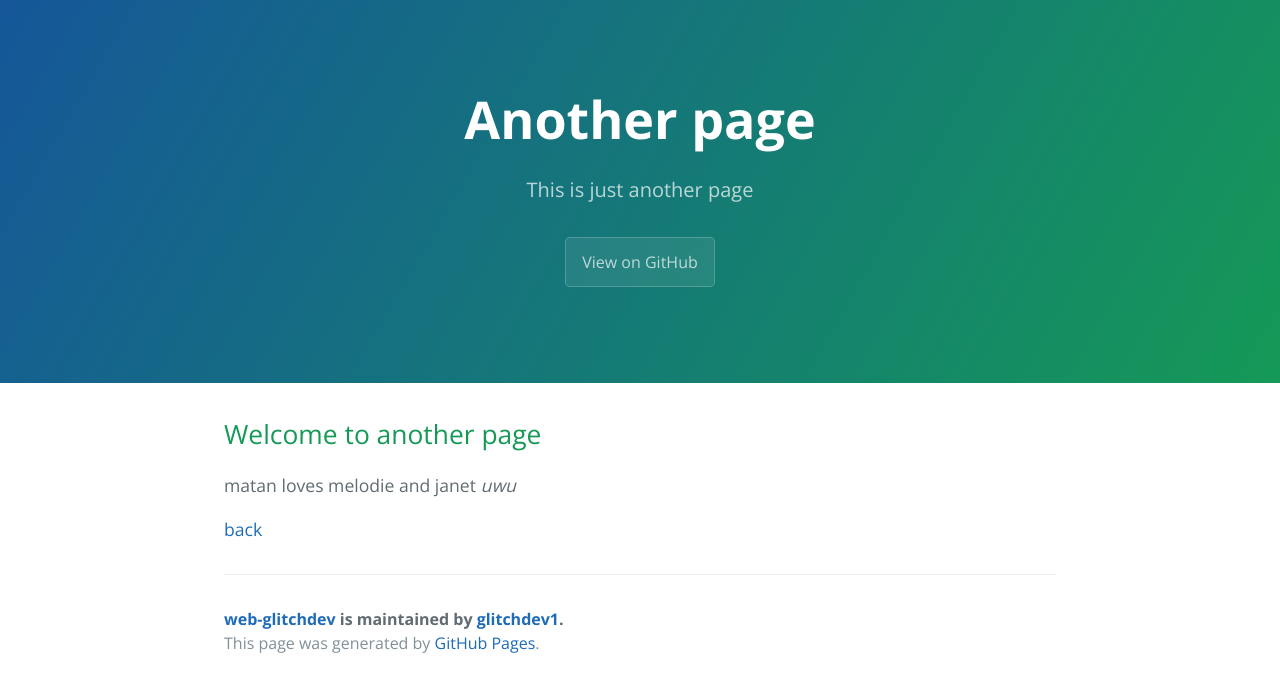
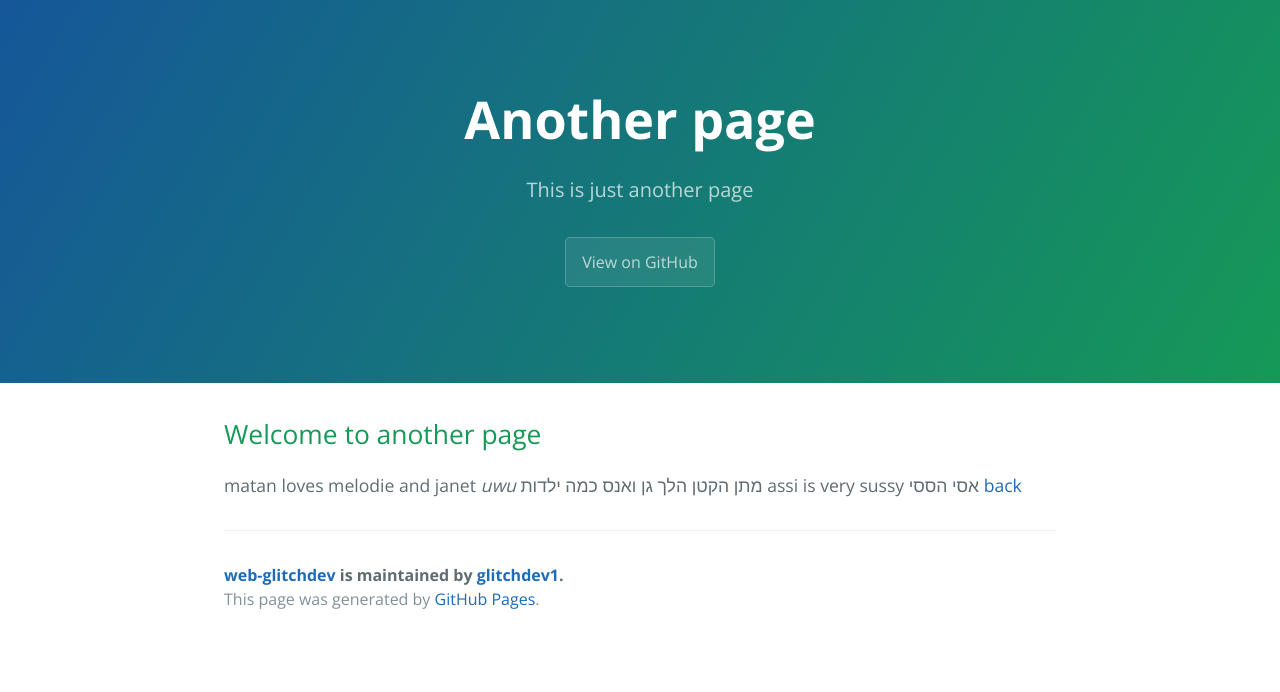
Before and after one commit to glitchdev1/web-glitchdev, a Jekyll site: the page built from another-page.md, in a window 1280 px wide. Shown: the top 692 px of the page. Built offline with Jekyll 4.4.1, drawn with Linux system fonts in a browser that asks for light colours.

Commit message:
Update another-page.md

```diff
--- a/another-page.md
+++ b/another-page.md
@@ -7,5 +7,6 @@ description: This is just another page
 ## Welcome to another page
 matan loves melodie and janet
 _uwu_
-
+מתן הקטן הלך גן ואנס כמה ילדות
+assi is very sussy אסי הססי
 [back](./)
```
